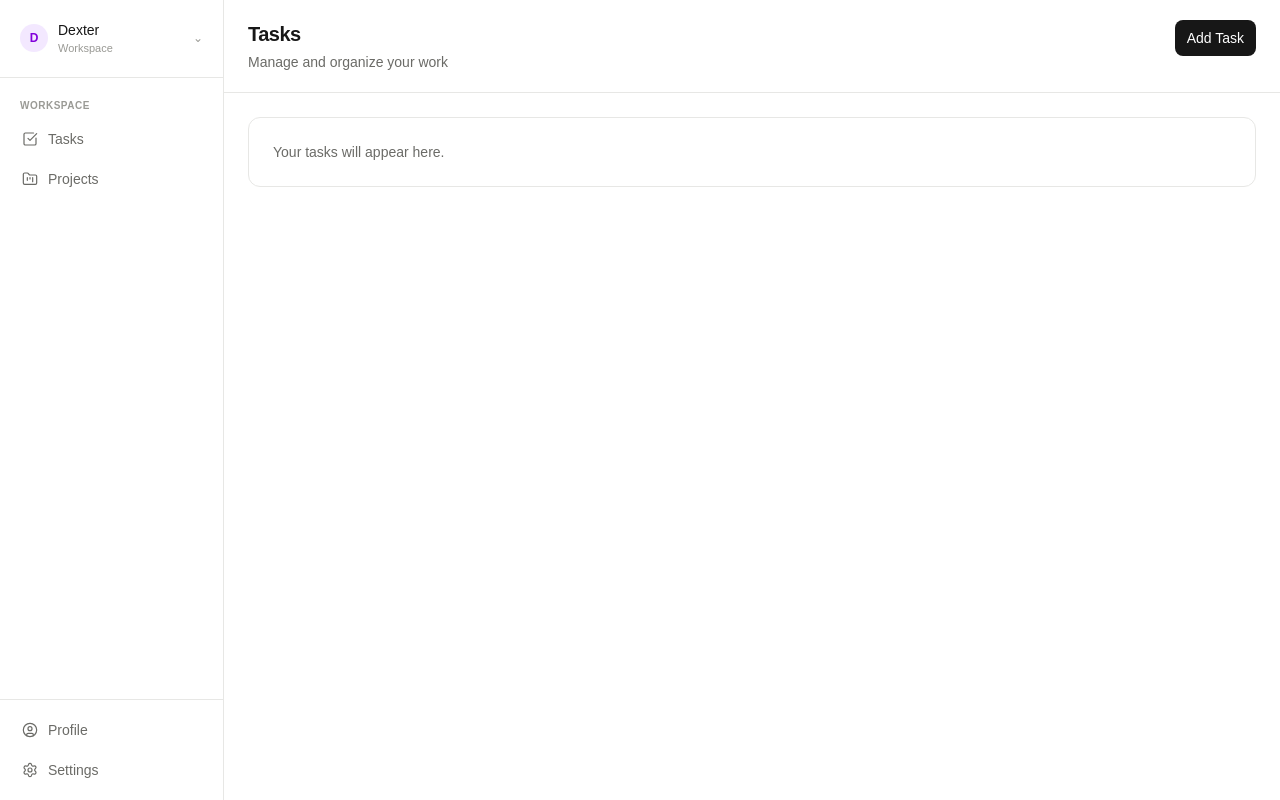
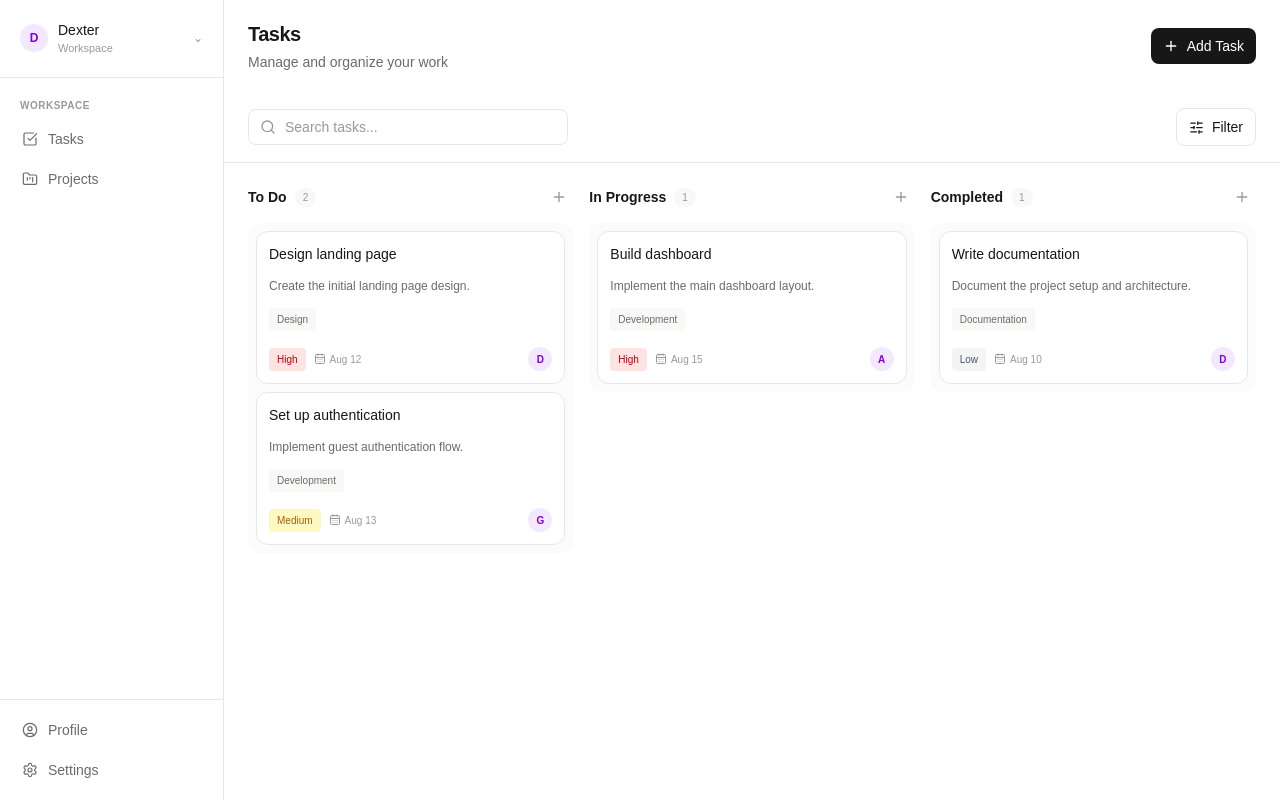
Before and after one commit to Gopika34/Task-Management, a Next.js app in the folder frontend/: page /tasks in a window 1280 px wide. Built offline with nearby package versions, Linux system fonts and the light colour scheme.

Commit message:
feat: build task board workspace UI

```diff
--- a/frontend/app/tasks/page.tsx
+++ b/frontend/app/tasks/page.tsx
@@ -1,27 +1,19 @@
 import AppShell from "@/components/layout/AppShell";
-import PageHeader from "@/components/layout/PageHeader";
-import Button from "@/components/ui/Button";
+import TaskBoard from "@/components/tasks/TaskBoard";
+import TaskToolbar from "@/components/tasks/TaskToolbar";
+import TasksHeader from "@/components/tasks/TasksHeader";
+import { initialTasks } from "@/components/tasks/task-data";
 
 export default function TasksPage() {
     return (
         <AppShell>
             <div className="min-h-screen bg-background">
-                <PageHeader
-                    title="Tasks"
-                    description="Manage and organize your work"
-                    actions={
-                        <Button>
-                            Add Task
-                        </Button>
-                    }
-                />
+                <TasksHeader />
 
-                <main className="p-6">
-                    <div className="rounded-lg border border-border bg-surface p-6">
-                        <p className="text-sm text-text-secondary">
-                            Your tasks will appear here.
-                        </p>
-                    </div>
+                <TaskToolbar />
+
+                <main className="px-6 py-5">
+                    <TaskBoard tasks={initialTasks} />
                 </main>
             </div>
         </AppShell>
--- /dev/null
+++ b/frontend/components/tasks/TaskBoard.tsx
@@ -0,0 +1,45 @@
+import type { Task, TaskStatus } from "./task-data";
+import TaskColumn from "./TaskColumn";
+
+type TaskBoardProps = {
+    tasks: Task[];
+};
+
+const columns: {
+    title: string;
+    status: TaskStatus;
+}[] = [
+        {
+            title: "To Do",
+            status: "todo",
+        },
+        {
+            title: "In Progress",
+            status: "in-progress",
+        },
+        {
+            title: "Completed",
+            status: "completed",
+        },
+    ];
+
+export default function TaskBoard({ tasks }: TaskBoardProps) {
+    return (
+        <div className="flex gap-4 overflow-x-auto pb-4">
+            {columns.map((column) => {
+                const columnTasks = tasks.filter(
+                    (task) => task.status === column.status
+                );
+
+                return (
+                    <TaskColumn
+                        key={column.status}
+                        title={column.title}
+                        status={column.status}
+                        tasks={columnTasks}
+                    />
+                );
+            })}
+        </div>
+    );
+}
--- /dev/null
+++ b/frontend/components/tasks/TaskCard.tsx
@@ -0,0 +1,78 @@
+import { CalendarDays, MoreHorizontal } from "lucide-react";
+import type { Task } from "./task-data";
+
+type TaskCardProps = {
+    task: Task;
+};
+
+const priorityStyles = {
+    low: "bg-gray-100 text-gray-600",
+    medium: "bg-yellow-100 text-yellow-700",
+    high: "bg-red-100 text-red-700",
+};
+
+export default function TaskCard({ task }: TaskCardProps) {
+    return (
+        <article className="group rounded-lg border border-border bg-surface p-3 transition-shadow hover:shadow-sm">
+            {/* Top row */}
+            <div className="flex items-start justify-between gap-3">
+                <h3 className="text-sm font-medium leading-5 text-text-primary">
+                    {task.title}
+                </h3>
+
+                <button
+                    type="button"
+                    className="rounded p-1 text-text-muted opacity-0 transition-opacity hover:bg-surface-muted group-hover:opacity-100"
+                    aria-label={`More options for ${task.title}`}
+                >
+                    <MoreHorizontal size={16} />
+                </button>
+            </div>
+
+            {/* Description */}
+            {task.description && (
+                <p className="mt-2 line-clamp-2 text-xs leading-5 text-text-secondary">
+                    {task.description}
+                </p>
+            )}
+
+            {/* Labels */}
+            {task.labels.length > 0 && (
+                <div className="mt-3 flex flex-wrap gap-1.5">
+                    {task.labels.map((label) => (
+                        <span
+                            key={label}
+                            className="rounded bg-surface-muted px-2 py-1 text-[10px] font-medium text-text-secondary"
+                        >
+                            {label}
+                        </span>
+                    ))}
+                </div>
+            )}
+
+            {/* Bottom row */}
+            <div className="mt-4 flex items-center justify-between">
+                <div className="flex items-center gap-2">
+                    <span
+                        className={`rounded px-2 py-1 text-[10px] font-medium capitalize ${priorityStyles[task.priority]
+                            }`}
+                    >
+                        {task.priority}
+                    </span>
+
+                    {task.dueDate && (
+                        <span className="flex items-center gap-1 text-[10px] text-text-muted">
+                            <CalendarDays size={12} />
+                            {task.dueDate}
+                        </span>
+                    )}
+                </div>
+
+                {/* Assignee */}
+                <div className="flex h-6 w-6 items-center justify-center rounded-full bg-purple-100 text-[10px] font-semibold text-purple-700">
+                    {task.assignee}
+                </div>
+            </div>
+        </article>
+    );
+}
--- /dev/null
+++ b/frontend/components/tasks/TaskColumn.tsx
@@ -0,0 +1,53 @@
+import { Plus } from "lucide-react";
+import type { Task, TaskStatus } from "./task-data";
+import TaskCard from "./TaskCard";
+
+type TaskColumnProps = {
+    title: string;
+    status: TaskStatus;
+    tasks: Task[];
+};
+
+export default function TaskColumn({
+    title,
+    status,
+    tasks,
+}: TaskColumnProps) {
+    return (
+        <section className="flex min-w-[280px] flex-1 flex-col">
+            {/* Column header */}
+            <div className="mb-3 flex items-center justify-between">
+                <div className="flex items-center gap-2">
+                    <h2 className="text-sm font-semibold text-text-primary">
+                        {title}
+                    </h2>
+
+                    <span className="rounded-full bg-surface-muted px-2 py-0.5 text-[10px] font-medium text-text-muted">
+                        {tasks.length}
+                    </span>
+                </div>
+
+                <button
+                    type="button"
+                    className="rounded p-1.5 text-text-muted hover:bg-surface-muted hover:text-text-primary"
+                    aria-label={`Add task to ${title}`}
+                >
+                    <Plus size={16} />
+                </button>
+            </div>
+
+            {/* Tasks */}
+            <div className="flex min-h-[120px] flex-col gap-2 rounded-lg bg-surface-muted/60 p-2">
+                {tasks.length > 0 ? (
+                    tasks.map((task) => (
+                        <TaskCard key={task.id} task={task} />
+                    ))
+                ) : (
+                    <div className="flex flex-1 items-center justify-center py-8 text-xs text-text-muted">
+                        No tasks
+                    </div>
+                )}
+            </div>
+        </section>
+    );
+}
--- /dev/null
+++ b/frontend/components/tasks/TaskToolbar.tsx
@@ -0,0 +1,37 @@
+"use client";
+
+import { Search, SlidersHorizontal } from "lucide-react";
+import { useState } from "react";
+import Button from "@/components/ui/Button";
+
+export default function TaskToolbar() {
+    const [search, setSearch] = useState("");
+
+    return (
+        <div className="flex flex-col gap-3 border-b border-border px-6 py-4 sm:flex-row sm:items-center sm:justify-between">
+            {/* Search */}
+            <div className="relative w-full sm:max-w-xs">
+                <Search
+                    size={16}
+                    className="absolute left-3 top-1/2 -translate-y-1/2 text-text-muted"
+                />
+
+                <input
+                    type="text"
+                    value={search}
+                    onChange={(event) => setSearch(event.target.value)}
+                    placeholder="Search tasks..."
+                    className="h-9 w-full rounded-md border border-border bg-surface pl-9 pr-3 text-sm text-text-primary outline-none placeholder:text-text-muted focus:border-border-strong"
+                />
+            </div>
+
+            {/* Actions */}
+            <div className="flex items-center gap-2">
+                <Button variant="secondary">
+                    <SlidersHorizontal size={15} className="mr-2" />
+                    Filter
+                </Button>
+            </div>
+        </div>
+    );
+}
--- /dev/null
+++ b/frontend/components/tasks/TasksHeader.tsx
@@ -0,0 +1,23 @@
+import Button from "@/components/ui/Button";
+import { Plus } from "lucide-react";
+
+export default function TasksHeader() {
+    return (
+        <div className="flex flex-col gap-4 px-6 py-5 sm:flex-row sm:items-center sm:justify-between">
+            <div>
+                <h1 className="text-xl font-semibold tracking-tight text-text-primary">
+                    Tasks
+                </h1>
+
+                <p className="mt-1 text-sm text-text-secondary">
+                    Manage and organize your work
+                </p>
+            </div>
+
+            <Button>
+                <Plus size={16} className="mr-2" />
+                Add Task
+            </Button>
+        </div>
+    );
+}
--- /dev/null
+++ b/frontend/components/tasks/task-data.ts
@@ -0,0 +1,63 @@
+export type TaskStatus =
+    | "todo"
+    | "in-progress"
+    | "completed";
+
+export type TaskPriority =
+    | "low"
+    | "medium"
+    | "high";
+
+export type Task = {
+    id: string;
+    title: string;
+    description?: string;
+    status: TaskStatus;
+    priority: TaskPriority;
+    assignee: string;
+    dueDate?: string;
+    labels: string[];
+};
+
+export const initialTasks: Task[] = [
+    {
+        id: "task-1",
+        title: "Design landing page",
+        description: "Create the initial landing page design.",
+        status: "todo",
+        priority: "high",
+        assignee: "D",
+        dueDate: "Aug 12",
+        labels: ["Design"],
+    },
+    {
+        id: "task-2",
+        title: "Set up authentication",
+        description: "Implement guest authentication flow.",
+        status: "todo",
+        priority: "medium",
+        assignee: "G",
+        dueDate: "Aug 13",
+        labels: ["Development"],
+    },
+    {
+        id: "task-3",
+        title: "Build dashboard",
+        description: "Implement the main dashboard layout.",
+        status: "in-progress",
+        priority: "high",
+        assignee: "A",
+        dueDate: "Aug 15",
+        labels: ["Development"],
+    },
+    {
+        id: "task-4",
+        title: "Write documentation",
+        description: "Document the project setup and architecture.",
+        status: "completed",
+        priority: "low",
+        assignee: "D",
+        dueDate: "Aug 10",
+        labels: ["Documentation"],
+    },
+];
```
